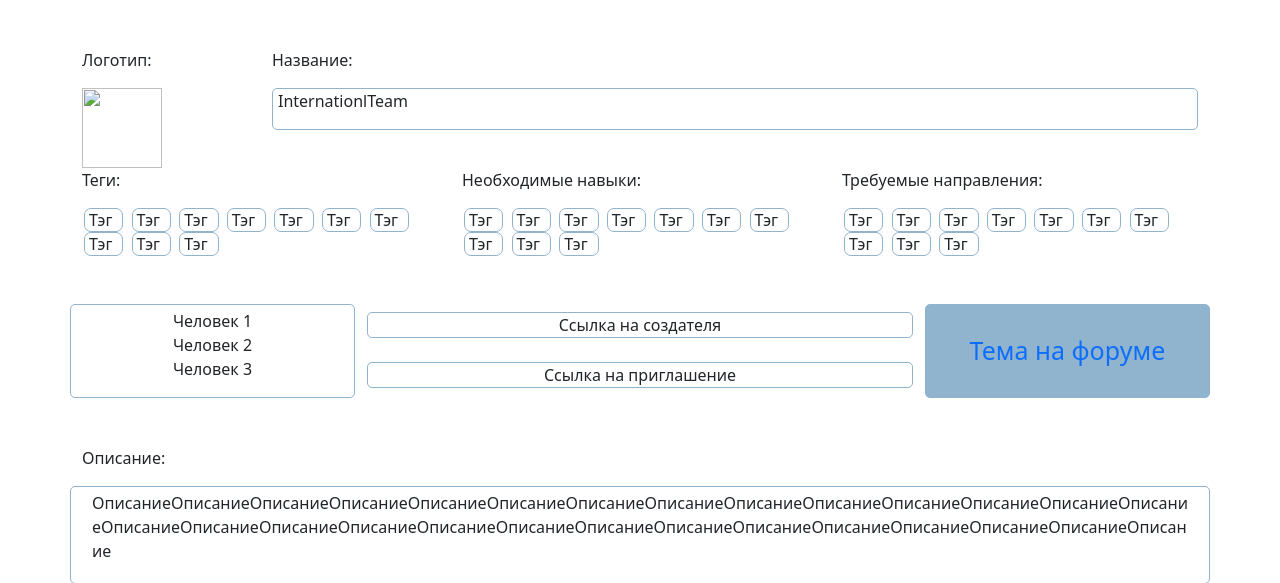
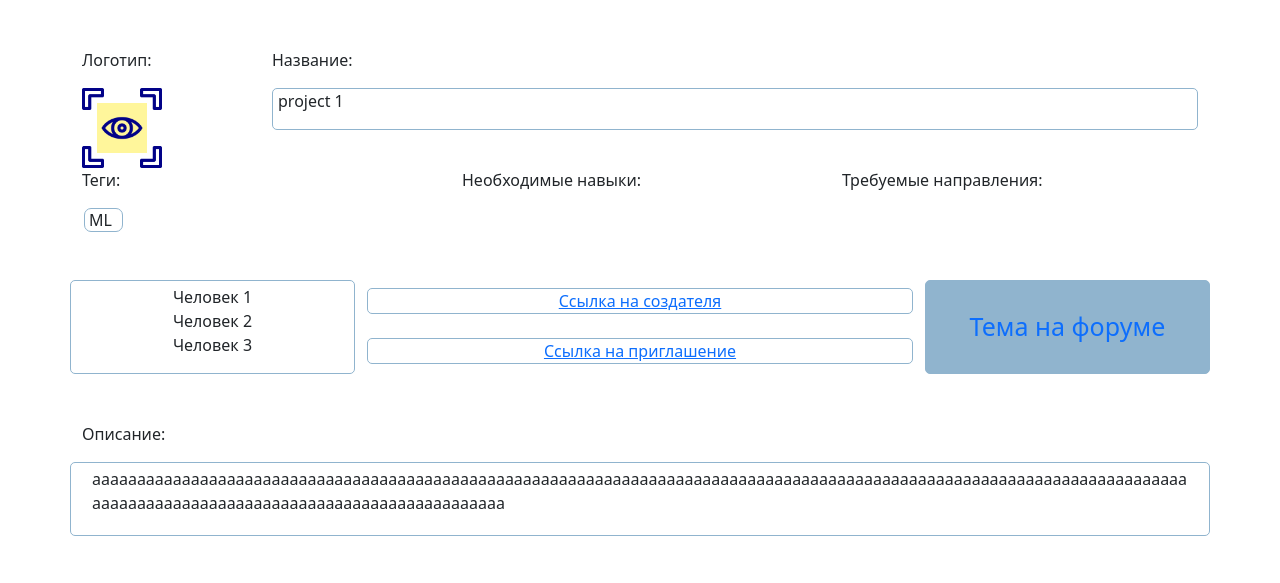
Before and after one commit to MrKruizer/International, a Django app: page /catalog/project/1/ in a window 1280 px wide. Shown: the part 81-664 px from the top of the page. Run offline with Django 4.2, Linux system fonts and the light colour scheme; data comes from the database, SQL or seed files in the repository; both versions use the stored data as it was after the commit.

Commit message:
fix project

```diff
--- a/projecthunter/hunter/models.py
+++ b/projecthunter/hunter/models.py
@@ -43,10 +43,12 @@ class Project(models.Model):
 	name = models.CharField(max_length=254)
 	logo = models.ImageField(upload_to='static/images',height_field=None, width_field=None, max_length=100, default='static/image/cv.png')
 	tags = models.ManyToManyField(Tag,blank=True)
+	roles = models.ManyToManyField(Role, blank=True)
 	skills = models.ManyToManyField(Skill, blank=True)
 	description = models.TextField(blank=True, max_length=1000)
 	git = models.URLField(max_length = 254, blank=True)
 	author = models.ForeignKey('enter.Profile', on_delete=models.CASCADE, blank=True, null=True)
+	forum = models.ForeignKey('forum.Theme', on_delete=models.SET_NULL, blank=True, null=True)
 	uurl = models.UUIDField('Invite ref',default=uuid.uuid4,help_text='Unique identifier for the referral invitation to the team')
 	def __str__(self):
 		return self.name
--- a/projecthunter/hunter/templates/catalog/project.html
+++ b/projecthunter/hunter/templates/catalog/project.html
@@ -12,12 +12,12 @@
 		<div class="row">
 				<div class="logo col-2">
 					<p >Логотип:</p>
-					<img src="" alt="">
+					<img src="{{project.logo.url}}" alt="">
 				</div>
 				<div class="name col-10">
 						<p>Название:</p>
 						<div class="field login">
-							<p>InternationlTeam</p>
+							<p>{{project.name}}</p>
 						</div>
 				</div>
 		</div>
@@ -30,46 +30,25 @@
 							<div class="col-4">
 							<p>Теги:</p>
 								<div class="tags">
-									<span class="tag">Тэг</span>
-									<span class="tag">Тэг</span>
-									<span class="tag">Тэг</span>
-									<span class="tag">Тэг</span>
-									<span class="tag">Тэг</span>
-									<span class="tag">Тэг</span>
-									<span class="tag">Тэг</span>
-									<span class="tag">Тэг</span>
-									<span class="tag">Тэг</span>
-									<span class="tag">Тэг</span>
+									{% for tag in project.tags.all %}
+										<span class="tag">{{tag}}</span>
+									{% endfor %}
 								</div>
 							</div>
 							<div class="col-4">
 								<p>Необходимые навыки:</p>
 								<div class="tags">
-									<span class="tag">Тэг</span>
-									<span class="tag">Тэг</span>
-									<span class="tag">Тэг</span>
-									<span class="tag">Тэг</span>
-									<span class="tag">Тэг</span>
-									<span class="tag">Тэг</span>
-									<span class="tag">Тэг</span>
-									<span class="tag">Тэг</span>
-									<span class="tag">Тэг</span>
-									<span class="tag">Тэг</span>
+									{% for skill in project.skills.all %}
+										<span class="tag">{{skill}}</span>
+									{% endfor %}
 								</div>
 							</div>
 						<div class="col-4">
 								<p>Требуемые направления:</p>
 								<div class="tags">
-									<span class="tag">Тэг</span>
-									<span class="tag">Тэг</span>
-									<span class="tag">Тэг</span>
-									<span class="tag">Тэг</span>
-									<span class="tag">Тэг</span>
-									<span class="tag">Тэг</span>
-									<span class="tag">Тэг</span>
-									<span class="tag">Тэг</span>
-									<span class="tag">Тэг</span>
-									<span class="tag">Тэг</span>
+									{% for role in project.roles.all %}
+										<span class="tag">{{role}}</span>
+									{% endfor %}
 								</div>
 							</div>
 						</div>
@@ -88,14 +67,14 @@
 			</div>
 			<div class="links col-6  mt-5">
 				<div class="link_creator field mt-2 text-center">
-					Ссылка на создателя
+					<a href="{% url 'profile' pk=project.author.id %}">Ссылка на создателя</a>
 				</div>
 				<div class="link_accept field mt-4 text-center">
-					Ссылка на приглашение
+					<a href="#">Ссылка на приглашение</a>
 				</div>
 			</div>
 			<div class="col-3 forum_link field mt-5 login text-center">
-				<a href="" class="nav-link text_a">Тема на форуме</a>
+				<a href="{% url 'posts' theme=project.forum.id %}" class="nav-link text_a">Тема на форуме</a>
 			</div>
 		</div>
 	</div>
@@ -105,7 +84,7 @@
 			<p>Описание:</p>
 			<div class="row">
 				<div class="div_text field col-12 tags">
-					<p>ОписаниеОписаниеОписаниеОписаниеОписаниеОписаниеОписаниеОписаниеОписаниеОписаниеОписаниеОписаниеОписаниеОписаниеОписаниеОписаниеОписаниеОписаниеОписаниеОписаниеОписаниеОписаниеОписаниеОписаниеОписаниеОписаниеОписаниеОписание</p>
+					<p>{{project.description}}</p>
 				</div>
 			</div>
 		</div>
--- a/projecthunter/hunter/views.py
+++ b/projecthunter/hunter/views.py
@@ -5,13 +5,14 @@ from django.http import HttpResponseRedirect
 from django.views.generic.edit import CreateView
 from django.contrib.auth.models import User
 from django.urls import reverse_lazy
+from enter.models import Profile
+from forum.models import Theme, Post
 from django.views import generic
-from  enter.models import Profile
 from .models import *
 from .forms import *
 
 def project(request, pk):
-	return render(request, 'catalog/project.html')
+	return render(request, 'catalog/project.html', context={'project': Project.objects.get(id=pk)})
 
 
 
@@ -26,6 +27,10 @@ def project_create(request):
 		last = Project.objects.filter(author = profile).last()
 		profile.projects.add(last.id)
 		profile.save()
+		theme = Theme.objects.create(author = profile)
+		post = Post.objects.create(author = profile, theme=theme, text = project.description)
+		last.forum = theme
+		last.save()
 		return HttpResponseRedirect(reverse_lazy('project', kwargs={'pk':project.id}))
 	form = Project_Form(initial={'author': Profile})
 	return render(request, 'catalog/project_create.html', context={'form': form})
--- a/projecthunter/templates/base.html
+++ b/projecthunter/templates/base.html
@@ -26,10 +26,10 @@
 				<nav class="navbar navbar-expand-sm justify-content-center col-5 mt-2">
 				  <ul class="navbar-nav">
 				    <li class="nav-item padding_elements">
-				      <a class="nav-link text_color" href="#">ПРОЕКТЫ</a>
+				      <a class="nav-link text_color" href="{% url 'catalog' %}">ПРОЕКТЫ</a>
 				    </li>
 				    <li class="nav-item padding_elements">
-				      <a class="nav-link text_color" href="#">ФОРУМ</a>
+				      <a class="nav-link text_color" href="{% url 'forum' %}">ФОРУМ</a>
 				    </li>
 				    <li class="nav-item padding_elements">
 				      <a class="nav-link text_color" href="#">О НАС</a>
```
Also changed, not shown: projecthunter/db.sqlite3, projecthunter/hunter/migrations/0009_project_forum.py (added), projecthunter/hunter/migrations/0010_project_roles.py (added).
